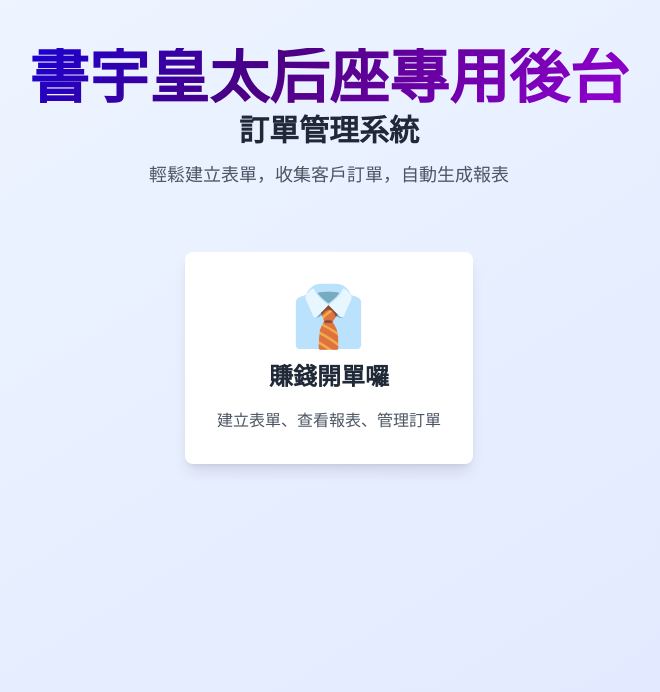
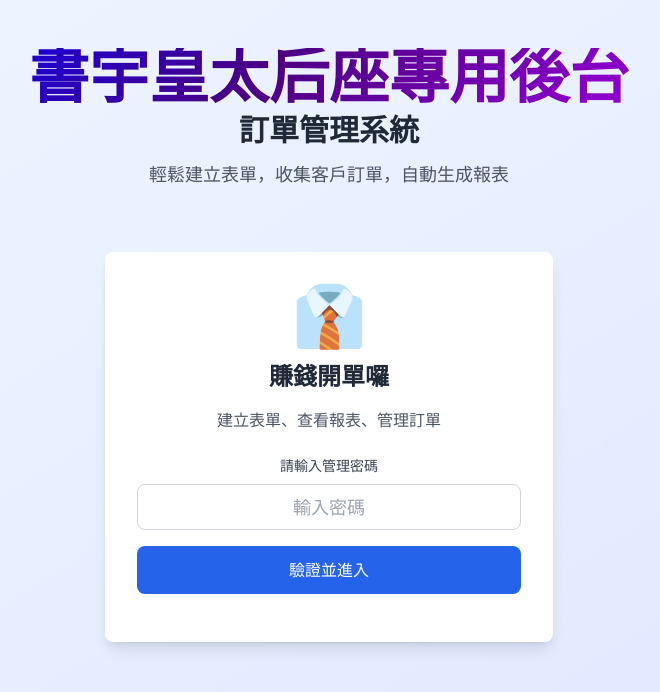
Before and after one commit to shijjfung/coolcool, a Next.js app: page / in a window 1280 px wide. Shown: the top 692 px of the page, without its empty margins (311-971 px from the left). Built offline with nearby package versions, Linux system fonts and the light colour scheme.

Commit message:
添加管理後台密碼保護功能並修復移動設備下載圖片問題：首頁添加密碼輸入欄位，管理頁面添加驗證保護，預設密碼690921；修復移動設備下載圖片功能，支持Web Share API和新窗口打開

```diff
--- a/pages/admin/create.tsx
+++ b/pages/admin/create.tsx
@@ -14,6 +14,19 @@ export default function CreateForm() {
   const router = useRouter();
   const { id } = router.query;
   const isEditMode = !!id;
+  const [authChecked, setAuthChecked] = useState(false);
+
+  // 驗證管理員身份
+  useEffect(() => {
+    if (typeof window !== 'undefined') {
+      const authStatus = sessionStorage.getItem('admin_authenticated');
+      if (authStatus !== 'true') {
+        router.push('/');
+        return;
+      }
+      setAuthChecked(true);
+    }
+  }, [router]);
   const [formName, setFormName] = useState('');
   const [deadlineDate, setDeadlineDate] = useState<string>(''); // 截止日期
   const [deadlineTime, setDeadlineTime] = useState<string>(''); // 截止時間
@@ -302,6 +315,15 @@ export default function CreateForm() {
       setSaving(false);
     }
   };
+
+  // 如果尚未驗證，顯示載入中
+  if (!authChecked) {
+    return (
+      <div className="min-h-screen bg-gray-50 flex items-center justify-center">
+        <div className="text-center py-12">驗證中...</div>
+      </div>
+    );
+  }
 
   return (
     <div className="min-h-screen bg-gray-50 py-4 sm:py-8">
--- a/pages/admin/index.tsx
+++ b/pages/admin/index.tsx
@@ -1,4 +1,5 @@
 import { useState, useEffect, useRef } from 'react';
+import { useRouter } from 'next/router';
 import Link from 'next/link';
 import Head from 'next/head';
 
@@ -33,8 +34,10 @@ interface ButtonConfig {
 }
 
 export default function AdminDashboard() {
+  const router = useRouter();
   const [forms, setForms] = useState<Form[]>([]);
   const [loading, setLoading] = useState(true);
+  const [authChecked, setAuthChecked] = useState(false);
   const [notifications, setNotifications] = useState<any[]>([]);
   const [checkingReports, setCheckingReports] = useState(false);
   const [selectedForms, setSelectedForms] = useState<Set<number>>(new Set());
@@ -395,13 +398,28 @@ export default function AdminDashboard() {
     }
   }, [contextMenu, buttonContextMenu, editingButtonId, editingButtonLabel, editingButtonFontSize, buttons]);
 
+  // 驗證管理員身份
   useEffect(() => {
+    if (typeof window !== 'undefined') {
+      const authStatus = sessionStorage.getItem('admin_authenticated');
+      if (authStatus !== 'true') {
+        // 未驗證，導向首頁
+        router.push('/');
+        return;
+      }
+      setAuthChecked(true);
+    }
+  }, [router]);
+
+  useEffect(() => {
+    if (!authChecked) return; // 等待驗證完成
+
     fetchForms();
     checkAutoReports();
     // 每 5 分鐘檢查一次
     const interval = setInterval(checkAutoReports, 5 * 60 * 1000);
     return () => clearInterval(interval);
-  }, []);
+  }, [authChecked]);
 
   const fetchForms = async () => {
     try {
@@ -717,6 +735,15 @@ export default function AdminDashboard() {
       setSendingLineNotification(false);
     }
   };
+
+  // 如果尚未驗證，顯示載入中
+  if (!authChecked) {
+    return (
+      <div className="min-h-screen bg-gray-50 flex items-center justify-center">
+        <div className="text-center py-12">驗證中...</div>
+      </div>
+    );
+  }
 
   if (loading) {
     return (
--- a/pages/admin/settings.tsx
+++ b/pages/admin/settings.tsx
@@ -1,15 +1,31 @@
 import { useState, useEffect } from 'react';
+import { useRouter } from 'next/router';
 import Link from 'next/link';
 
 export default function SettingsPage() {
+  const router = useRouter();
   const [folderPath, setFolderPath] = useState('');
   const [loading, setLoading] = useState(true);
   const [saving, setSaving] = useState(false);
   const [message, setMessage] = useState<{ type: 'success' | 'error'; text: string } | null>(null);
+  const [authChecked, setAuthChecked] = useState(false);
+
+  // 驗證管理員身份
+  useEffect(() => {
+    if (typeof window !== 'undefined') {
+      const authStatus = sessionStorage.getItem('admin_authenticated');
+      if (authStatus !== 'true') {
+        router.push('/');
+        return;
+      }
+      setAuthChecked(true);
+    }
+  }, [router]);
 
   useEffect(() => {
+    if (!authChecked) return;
     fetchSettings();
-  }, []);
+  }, [authChecked]);
 
   const fetchSettings = async () => {
     try {
@@ -58,6 +74,15 @@ export default function SettingsPage() {
     // 所以提供說明文字
     alert('請手動輸入資料夾的完整路徑，例如：\nC:\\Users\\您的名字\\Documents\\報表\n\n或留空表示不自動保存（僅在網頁上下載）');
   };
+
+  // 如果尚未驗證，顯示載入中
+  if (!authChecked) {
+    return (
+      <div className="min-h-screen bg-gray-50 flex items-center justify-center">
+        <div className="text-center py-12">驗證中...</div>
+      </div>
+    );
+  }
 
   if (loading) {
     return (
--- a/pages/index.tsx
+++ b/pages/index.tsx
@@ -1,7 +1,52 @@
-import Link from 'next/link';
+import { useState, useEffect } from 'react';
+import { useRouter } from 'next/router';
 import Head from 'next/head';
 
+const ADMIN_PASSWORD = '690921';
+
 export default function Home() {
+  const router = useRouter();
+  const [password, setPassword] = useState('');
+  const [error, setError] = useState('');
+  const [isAuthenticated, setIsAuthenticated] = useState(false);
+
+  // 檢查是否已經驗證過
+  useEffect(() => {
+    if (typeof window !== 'undefined') {
+      const authStatus = sessionStorage.getItem('admin_authenticated');
+      if (authStatus === 'true') {
+        setIsAuthenticated(true);
+      }
+    }
+  }, []);
+
+  const handlePasswordSubmit = (e: React.FormEvent) => {
+    e.preventDefault();
+    setError('');
+
+    if (password === ADMIN_PASSWORD) {
+      // 保存驗證狀態到 sessionStorage
+      if (typeof window !== 'undefined') {
+        sessionStorage.setItem('admin_authenticated', 'true');
+      }
+      setIsAuthenticated(true);
+      // 導向管理頁面
+      router.push('/admin');
+    } else {
+      setError('密碼錯誤，請重新輸入');
+      setPassword('');
+    }
+  };
+
+  const handleEnterAdmin = () => {
+    if (!isAuthenticated) {
+      // 如果未驗證，顯示錯誤提示
+      setError('請先輸入正確的密碼');
+      return;
+    }
+    router.push('/admin');
+  };
+
   return (
     <>
       <Head>
@@ -47,17 +92,57 @@ export default function Home() {
             </p>
 
             <div className="flex justify-center mt-16">
-              <Link href="/admin">
-                <div className="bg-white rounded-lg shadow-lg p-8 hover:shadow-xl transition-shadow cursor-pointer">
+              <div className="bg-white rounded-lg shadow-lg p-8 w-full max-w-md">
                 <div className="text-6xl mb-4">👔</div>
                 <h2 className="text-2xl font-semibold text-gray-800 mb-4">
                   賺錢開單囉
                 </h2>
-                  <p className="text-gray-600">
+                <p className="text-gray-600 mb-6">
                   建立表單、查看報表、管理訂單
                 </p>
+
+                {/* 密碼輸入欄位 */}
+                <form onSubmit={handlePasswordSubmit} className="mb-4">
+                  <div className="mb-4">
+                    <label htmlFor="password" className="block text-sm font-medium text-gray-700 mb-2">
+                      請輸入管理密碼
+                    </label>
+                    <input
+                      type="password"
+                      id="password"
+                      value={password}
+                      onChange={(e) => {
+                        setPassword(e.target.value);
+                        setError('');
+                      }}
+                      className="w-full px-4 py-2 border border-gray-300 rounded-lg focus:ring-2 focus:ring-blue-500 focus:border-transparent text-center text-lg"
+                      placeholder="輸入密碼"
+                      required
+                    />
                   </div>
-              </Link>
+                  {error && (
+                    <div className="mb-4 text-red-600 text-sm">
+                      {error}
+                    </div>
+                  )}
+                  <button
+                    type="submit"
+                    className="w-full bg-blue-600 text-white px-6 py-3 rounded-lg hover:bg-blue-700 transition-colors font-medium"
+                  >
+                    驗證並進入
+                  </button>
+                </form>
+
+                {/* 如果已驗證，顯示直接進入按鈕 */}
+                {isAuthenticated && (
+                  <button
+                    onClick={handleEnterAdmin}
+                    className="w-full bg-green-600 text-white px-6 py-3 rounded-lg hover:bg-green-700 transition-colors font-medium mt-2"
+                  >
+                    ✓ 已驗證，直接進入
+                  </button>
+                )}
+              </div>
             </div>
           </div>
         </div>
--- a/pages/order/success/[token].tsx
+++ b/pages/order/success/[token].tsx
@@ -221,14 +221,49 @@ export default function OrderSuccess() {
         height: printRef.current.scrollHeight,
       });
 
-      // 轉換為圖片並下載
-      const link = document.createElement('a');
       const dateStr = new Date().toISOString().split('T')[0];
-      link.download = `訂單明細_${order?.order_token.substring(0, 8)}_${dateStr}.png`;
-      link.href = canvas.toDataURL('image/png');
-      document.body.appendChild(link);
-      link.click();
-      document.body.removeChild(link);
+      const fileName = `訂單明細_${order?.order_token.substring(0, 8)}_${dateStr}.png`;
+
+      // 檢測是否為移動設備
+      const isMobile = /Android|webOS|iPhone|iPad|iPod|BlackBerry|IEMobile|Opera Mini/i.test(navigator.userAgent);
+
+      if (isMobile) {
+        // 移動設備：使用 Blob 和分享 API 或新窗口打開
+        canvas.toBlob((blob) => {
+          if (!blob) {
+            alert('生成圖片失敗，請稍後再試');
+            return;
+          }
+
+          // 嘗試使用 Web Share API（如果支持）
+          if (navigator.share && navigator.canShare) {
+            const file = new File([blob], fileName, { type: 'image/png' });
+            if (navigator.canShare({ files: [file] })) {
+              navigator.share({
+                files: [file],
+                title: '訂單明細',
+                text: '我的訂單明細'
+              }).catch((err) => {
+                // 如果分享失敗，使用備用方法
+                console.log('分享失敗，使用備用方法:', err);
+                openImageInNewWindow(blob);
+              });
+              return;
+            }
+          }
+
+          // 備用方法：在新窗口中打開圖片，讓用戶長按保存
+          openImageInNewWindow(blob);
+        }, 'image/png');
+      } else {
+        // PC：使用傳統下載方式
+        const link = document.createElement('a');
+        link.download = fileName;
+        link.href = canvas.toDataURL('image/png');
+        document.body.appendChild(link);
+        link.click();
+        document.body.removeChild(link);
+      }
     } catch (error: any) {
       console.error('下載圖片錯誤:', error);
       if (error.message && error.message.includes('html2canvas')) {
@@ -236,6 +271,34 @@ export default function OrderSuccess() {
       } else {
         alert('下載圖片失敗：' + (error.message || '未知錯誤'));
       }
+    }
+  };
+
+  // 在移動設備上打開圖片（讓用戶長按保存）
+  const openImageInNewWindow = (blob: Blob) => {
+    const url = URL.createObjectURL(blob);
+    const newWindow = window.open(url, '_blank');
+
+    if (!newWindow) {
+      // 如果彈出窗口被阻止，顯示提示
+      alert('請允許彈出窗口，或長按下方按鈕選擇「在新標籤頁中打開」');
+
+      // 創建一個臨時的下載按鈕
+      const link = document.createElement('a');
+      link.href = url;
+      link.target = '_blank';
+      link.style.display = 'none';
+      document.body.appendChild(link);
+      link.click();
+      setTimeout(() => {
+        document.body.removeChild(link);
+        URL.revokeObjectURL(url);
+      }, 100);
+    } else {
+      // 清理 URL（延遲執行，確保圖片已載入）
+      setTimeout(() => {
+        URL.revokeObjectURL(url);
+      }, 1000);
     }
   };
 
```
Also changed, not shown: 1 other file (tests, documents, lock files or other folders). Lines whose indentation alone changed are shown as unchanged.
